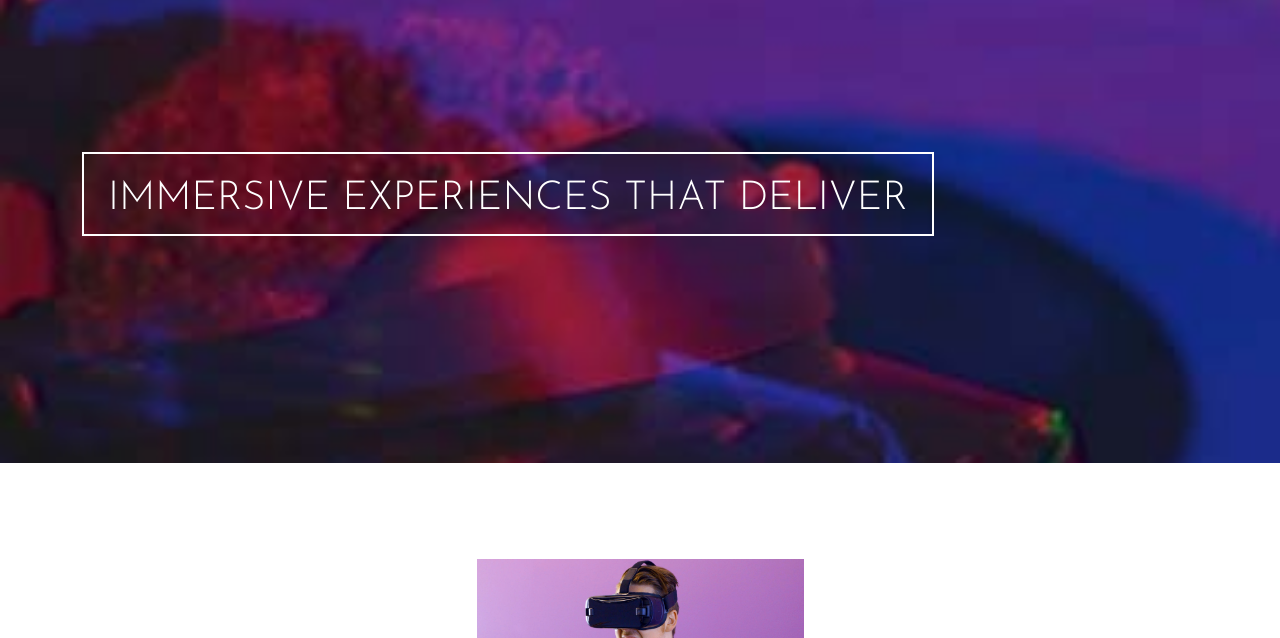
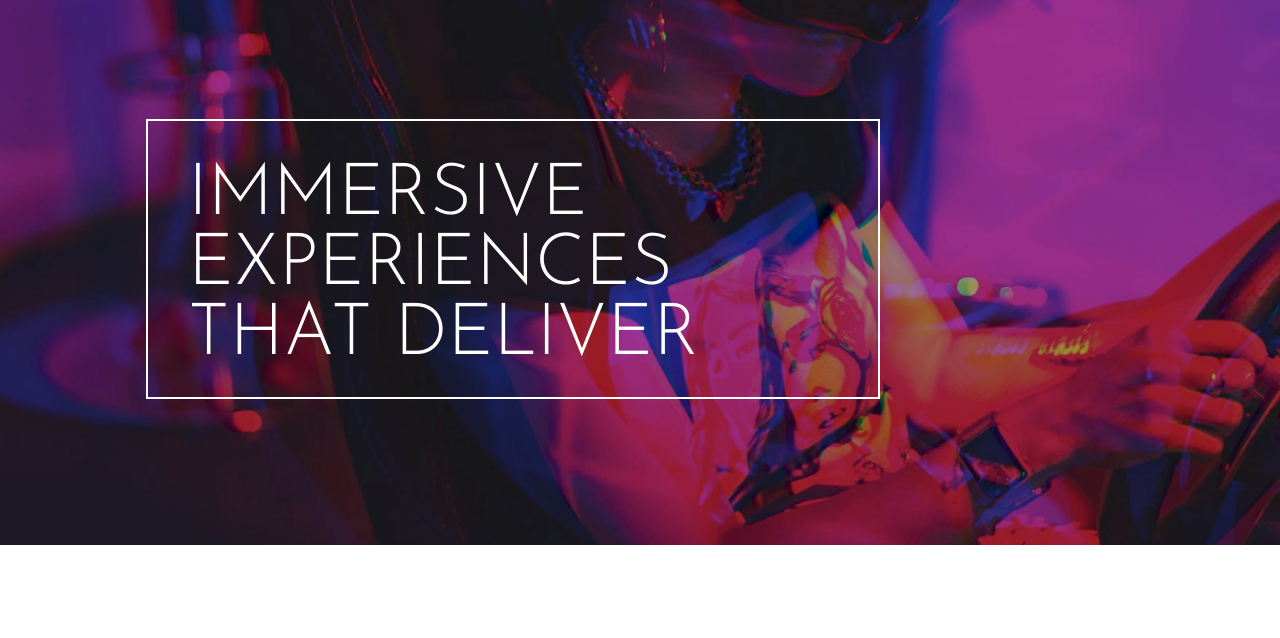
Before and after one commit to norman02/fm-loop-studios-landing-page, a plain HTML site: page index.html in a window 1280 px wide. Shown: the part 118-756 px from the top of the page. Drawn offline with Linux system fonts and the light colour scheme.

Commit message:
add responsive design

```diff
--- a/scss/base/_typography.scss
+++ b/scss/base/_typography.scss
@@ -20,6 +20,11 @@ h1 {
     color: $header-txt-color;
     font-size: toRem(40);
     line-height: toRem(38);
+
+    @include media-lg {
+        font-size: toRem(72);
+        line-height: toRem(70);
+    }
 }
 
 h2 {
--- a/scss/layouts/_header.scss
+++ b/scss/layouts/_header.scss
@@ -3,11 +3,28 @@ header {
     background-repeat: no-repeat;
     background-size: cover;
 
+    @include media-md {
+        background-color: hsla(0, 0%, 0%, 0.4);
+        background-image: url('../images/header-bg-img-desktop.jpg');
+        background-blend-mode: darken;
+        background-size: cover;
+    }
+
     h1 {
         border: 2px solid white;
         display: inline-block;
         margin: toRem(163) 6.4vw toRem(227) 6.4vw;
+        max-width: toRem(350);
         padding: toRem(26) toRem(24) toRem(16) toRem(24);
+
+
+
+        @include media-lg {
+            margin: toRem(130) 11.41vw toRem(146)  11.41vw;
+            max-width: toRem(650);
+            padding: toRem(40);
+            padding-bottom: toRem(26);
+        }
     }
 }
 
```
Also changed, not shown: css/main.css, images/header-bg-img-desktop.jpg (added), notes.txt (added), 2 other files.
